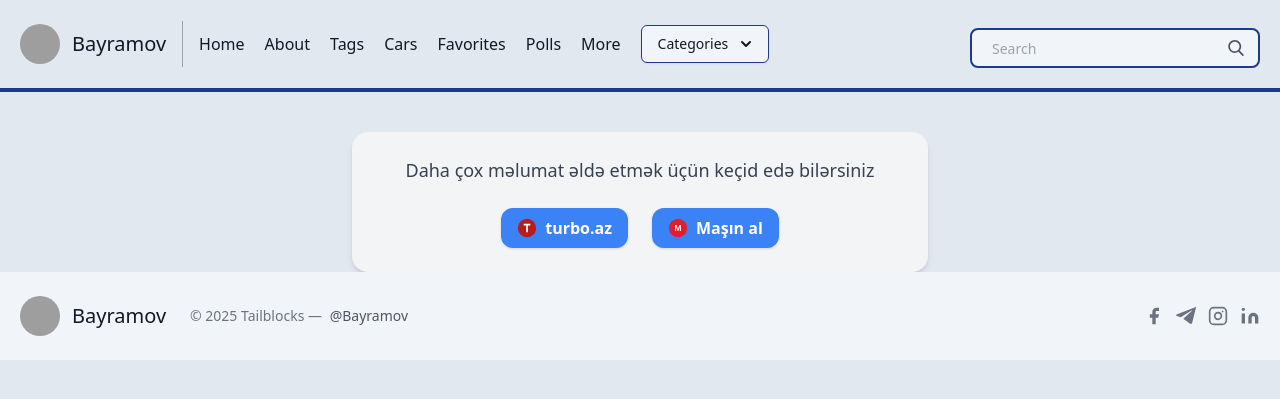
After one commit to bayramov733/Blogpost_son, a Django app: page /more/ in a window 1280 px wide. The commit adds this page. Shown: the top 399 px of the page. Run offline with Django 4.2, Linux system fonts and the light colour scheme; data comes from the database, SQL or seed files in the repository; some libraries are stand-ins or nearby versions; grey boxes are pictures that could not be loaded.

Commit message:
more bolmesi
.

```diff
--- a/Blogpostproject1-master/blogpost/urls.py
+++ b/Blogpostproject1-master/blogpost/urls.py
@@ -22,6 +22,7 @@ urlpatterns = [
     path('cars/', views.cars, name='cars'),
     path('post/<slug:slug>/favorite/', views.toggle_favorite, name='toggle_favorite'),
     path('favorites/', views.favorite_list, name='favorite_list'),
+    path('more/', views.more, name='more'),
 
     path("", home_redirect),
     path("polls/", include("polls.urls")),
--- a/Blogpostproject1-master/posts/views.py
+++ b/Blogpostproject1-master/posts/views.py
@@ -143,3 +143,6 @@ def toggle_favorite(request, slug):
 def favorite_list(request):
     posts = request.user.favorite_posts.all()
     return render(request, 'favorites.html', {'posts': posts})
+
+def more (request):
+    return render(request, 'more.html')
--- /dev/null
+++ b/Blogpostproject1-master/templates/more.html
@@ -0,0 +1,46 @@
+{% extends 'base.html' %}
+
+{% block content %}
+
+<div class="max-w-xl mx-auto mt-10 p-6 bg-gray-100 rounded-2xl shadow-md text-center">
+
+    <!-- Mətn -->
+    <p class="text-gray-700 text-lg mb-6">
+        Daha çox məlumat əldə etmək üçün keçid edə bilərsiniz
+    </p>
+
+    <!-- Linklər -->
+    <div class="flex justify-center gap-6">
+
+        <!-- turbo.az -->
+        <a href="https://turbo.az/" target="_blank"
+           class="flex items-center gap-2 bg-blue-500 text-white px-4 py-2 rounded-xl hover:bg-blue-700 transition shadow">
+
+            <!-- turbo icon -->
+            <svg viewBox="0 0 24 24" class="w-5 h-5 fill-current text-red-700">
+                <circle cx="12" cy="12" r="11"/>
+                <path d="M8 7h8v2h-3v8h-2V9H8z" fill="white"/>
+            </svg>
+
+            <span class="font-semibold">turbo.az</span>
+        </a>
+
+        <!-- maşın al -->
+        <a href="https://mashin.al/" target="_blank"
+           class="flex items-center gap-2 bg-blue-500 text-white px-4 py-2 rounded-xl hover:bg-blue-700 transition shadow">
+
+            <!-- maşın icon -->
+            <svg viewBox="0 0 24 24" fill="none" xmlns="http://www.w3.org/2000/svg" class="w-5 h-5">
+            <circle cx="12" cy="12" r="11" fill="#E11D2E"/>
+            <text x="50%" y="52%" text-anchor="middle" fill="white" font-size="10" font-family="Arial, sans-serif" font-weight="700" dy=".35em">
+             M</text>
+            </svg>
+            <span class="font-semibold">Maşın al</span>
+        </a>
+
+    </div>
+</div>
+
+
+
+{% endblock content %}
--- a/Blogpostproject1-master/templates/navbar.html
+++ b/Blogpostproject1-master/templates/navbar.html
@@ -30,6 +30,9 @@
         </a>
         <a href="{% url 'polls:index' %}" class="mr-5 hover:text-blue-900 rounded-lg hover:bg-blue-200 inline-flex items-center">
         Polls
+        </a>
+        <a href="{% url 'more' %}" class="mr-5 hover:text-blue-900 rounded-lg hover:bg-blue-200 inline-flex items-center">
+        More
         </a>
           <!-- This example requires Tailwind CSS v2.0+ -->
 <div x-data="{ open: false }" class="relative inline-block text-left">
```
Also changed, not shown: Blogpostproject1-master/templates/footer.html (line endings or trailing spaces).
